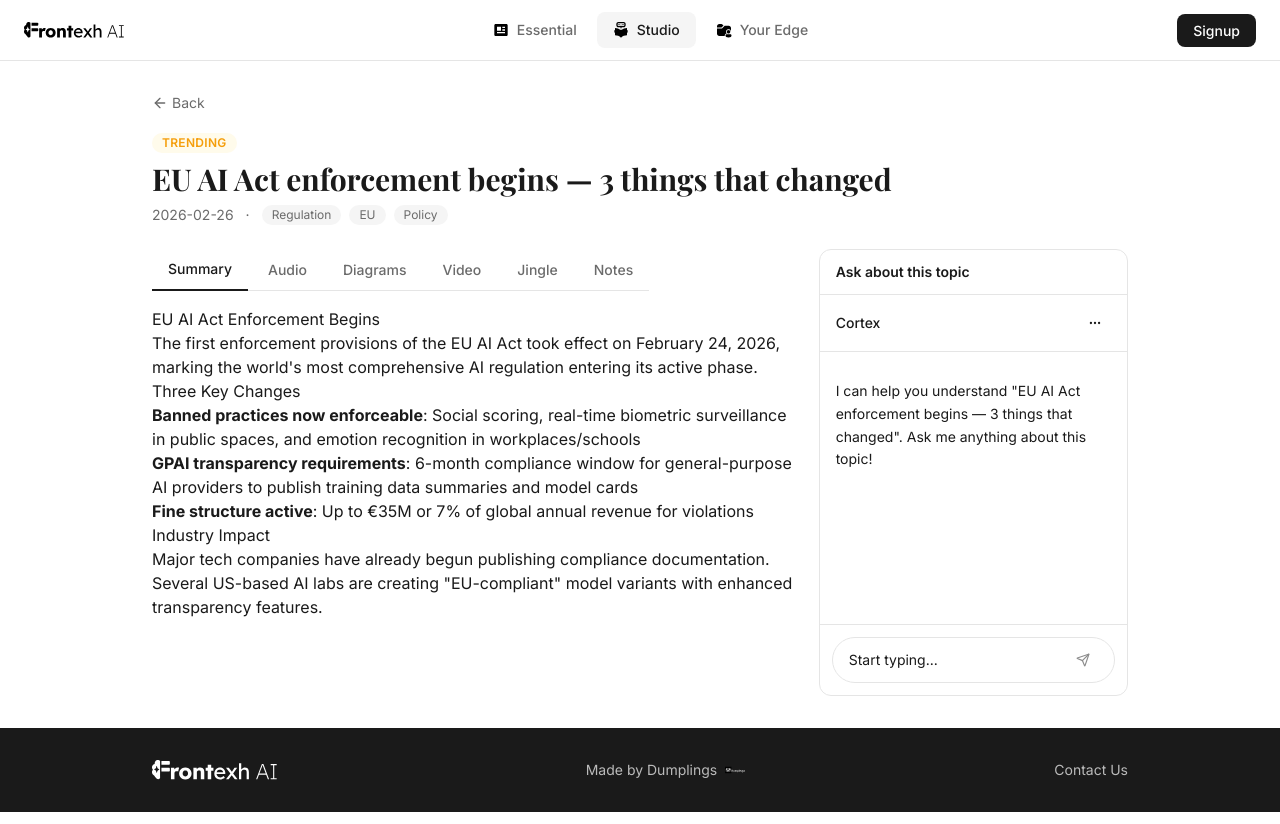
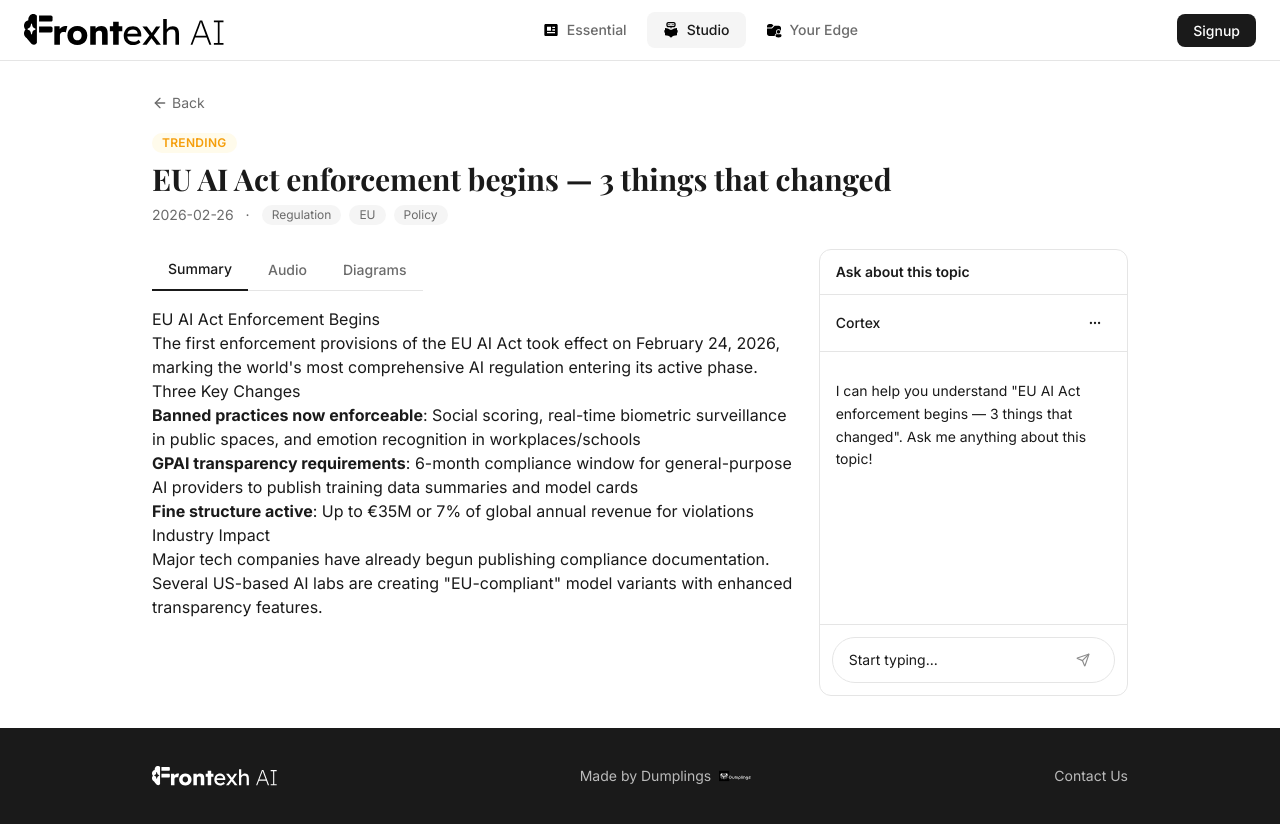
Before and after one commit to LOKTSN/cortex, a React (Vite) app in the folder frontend/: page /catchup/eu-ai-act-enforcement in a window 1280 px wide. Built offline with nearby package versions, Linux system fonts and the light colour scheme; the HTML template or start-up script is replaced by a standard one.

Commit message:
Remove Video/Jingle/Notes tabs from Studio page, fix icon sizes
- Studio topic detail: keep only Summary, Audio, Diagrams tabs
- Restore nav logo to h-8, bump footer dumpling to h-8

```diff
--- a/frontend/src/components/layout/Footer.tsx
+++ b/frontend/src/components/layout/Footer.tsx
@@ -8,7 +8,7 @@ export function Footer() {
         <img src={logoSvg} alt="Frontexh AI" className="h-5 brightness-0 invert" />
         <div className="flex items-center gap-2 text-sm text-white/70">
           Made by Dumplings
-          <img src={dumplingsSvg} alt="Dumplings" className="h-5 w-5" />
+          <img src={dumplingsSvg} alt="Dumplings" className="h-8 w-8" />
         </div>
         <button className="text-sm text-white/70 hover:text-white cursor-pointer">
           Contact Us
--- a/frontend/src/components/layout/Nav.tsx
+++ b/frontend/src/components/layout/Nav.tsx
@@ -18,7 +18,7 @@ export function Nav() {
   return (
     <nav className="sticky top-0 z-40 flex items-center justify-between border-b bg-white px-6 py-3">
       <Link to="/" className="flex items-center gap-2">
-        <img src={logoSvg} alt="Frontexh AI" className="h-4" />
+        <img src={logoSvg} alt="Frontexh AI" className="h-8" />
       </Link>
 
       <div className="flex items-center gap-1">
--- a/frontend/src/pages/CatchupPage.tsx
+++ b/frontend/src/pages/CatchupPage.tsx
@@ -145,9 +145,6 @@ export function CatchupPage() {
               <TabsTrigger value="summary">Summary</TabsTrigger>
               <TabsTrigger value="audio">Audio</TabsTrigger>
               <TabsTrigger value="diagrams">Diagrams</TabsTrigger>
-              <TabsTrigger value="video">Video</TabsTrigger>
-              <TabsTrigger value="jingle">Jingle</TabsTrigger>
-              <TabsTrigger value="notes">Notes</TabsTrigger>
             </TabsList>
 
             <TabsContent value="summary">
@@ -178,24 +175,6 @@ export function CatchupPage() {
                 Architecture diagrams will appear here
               </div>
             </TabsContent>
-
-            <TabsContent value="video">
-              <div className="flex items-center justify-center py-16 text-sm text-text-muted">
-                Video summary will appear here
-              </div>
-            </TabsContent>
-
-            <TabsContent value="jingle">
-              <div className="flex items-center justify-center py-16 text-sm text-text-muted">
-                AI-generated jingle for this topic
-              </div>
-            </TabsContent>
-
-            <TabsContent value="notes">
-              <div className="flex items-center justify-center py-16 text-sm text-text-muted">
-                Your notes will appear here
-              </div>
-            </TabsContent>
           </Tabs>
         </div>
 
```
